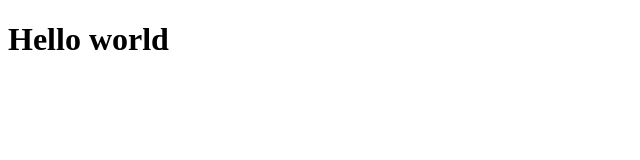
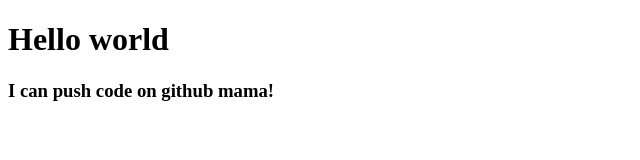
Before and after one commit to shahin360/test_project, a plain HTML site: page index.html in a window 1280 px wide. Shown: the whole page, without its empty margins (0-640 px from the left). Drawn offline with Linux system fonts and the light colour scheme.

Commit message:
change learn github

```diff
--- a/index.html
+++ b/index.html
@@ -8,5 +8,6 @@
 </head>
 <body>
     <h1>Hello world</h1>
+    <h3>I can push code on github mama!</h3>
 </body>
 </html>
```
